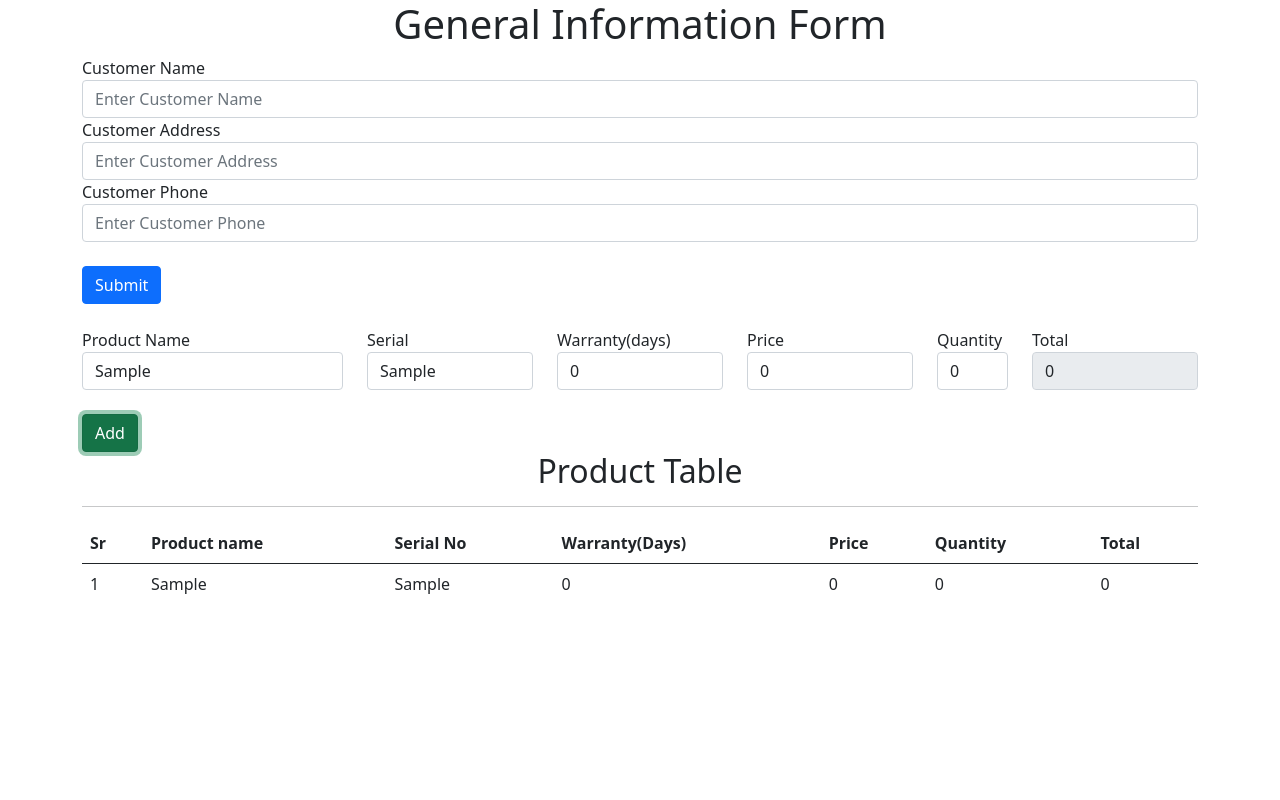
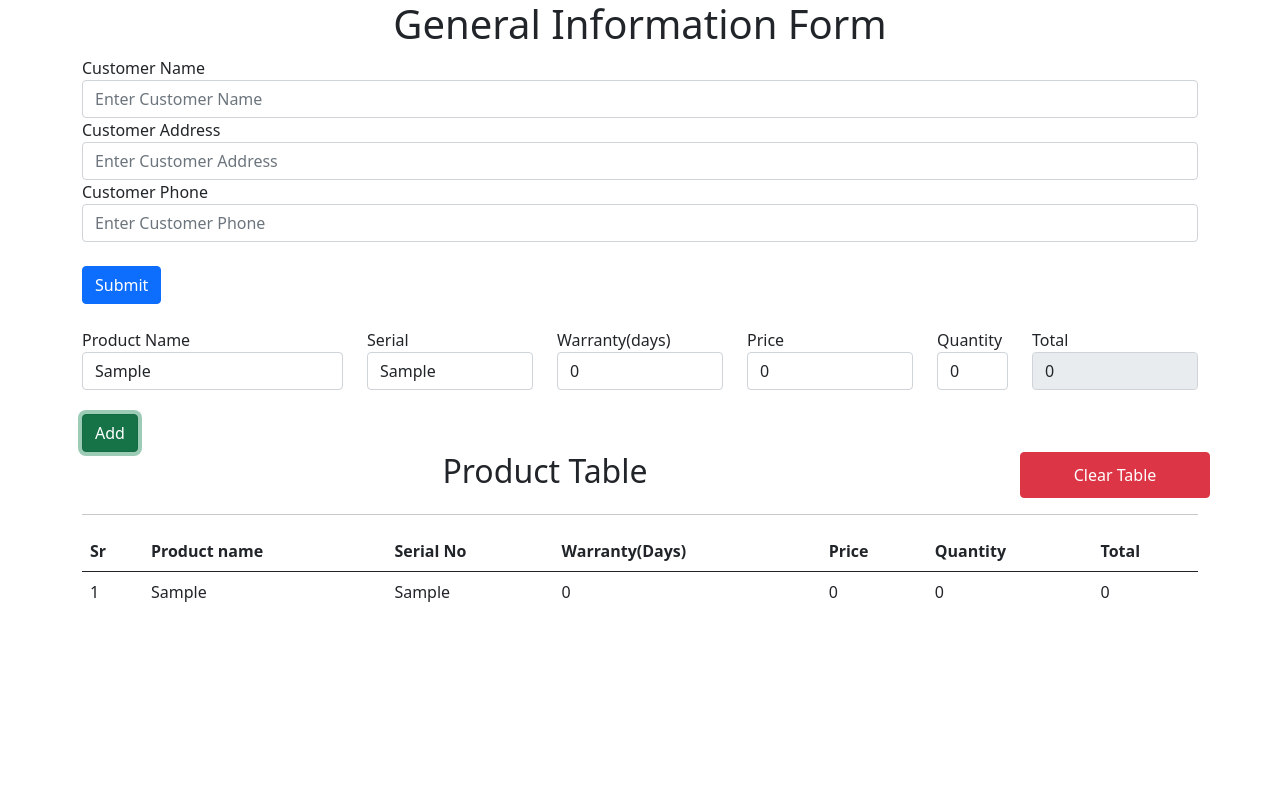
Before and after one commit to TahzidMahmud/receipt_print, a React (Create React App) app in the folder receipt/: page / in a window 1280 px wide. Both pictures are taken after typing "Sample", "Sample" into the empty fields and a click on the button "Add". Shown: the top 800 px of the page. Built offline with nearby package versions, Linux system fonts and the light colour scheme.

Commit message:
table clear button addede

```diff
--- a/receipt/src/components/Home.js
+++ b/receipt/src/components/Home.js
@@ -1,15 +1,34 @@
-import React from "react";
+import React, { useContext } from "react";
 import Form from "./form";
 import Productform from "./Productform";
 import { Table } from "./Table";
+import { DataContext } from "../App";
 const Home = () => {
+  const context = useContext(DataContext);
   return (
     <>
       <h1 className="text-center">General Information Form</h1>
       <Form />
       <br></br>
       <Productform></Productform>
-      <h2 className="text text-center">Product Table</h2>
+      <div className="row">
+        <h2 className="text text-center col-md-10 col-sm-10">Product Table</h2>
+        {context.State.length > 0 ? (
+          <button
+            className="btn btn-danger col-md-2 col-sm-2"
+            onClick={() => {
+              console.log("hit");
+              localStorage.removeItem("products");
+              window.location.reload();
+            }}
+          >
+            Clear Table
+          </button>
+        ) : (
+          <></>
+        )}
+      </div>
+
       <hr></hr>
       <Table />
     </>
--- a/receipt/src/components/Table.js
+++ b/receipt/src/components/Table.js
@@ -48,7 +48,7 @@ export const Table = () => {
         <div className="col-md-4 col-sm-4"></div>
         <div className="col-md-4 col-sm-4 d-flex flex-row-reverse ">
           <Link to="/print">
-            <button className="btn btn-lg btn-info text-light ">Print</button>
+            <button className="btn btn-lg btn-info text-light ">Proceed</button>
           </Link>
         </div>
       </div>
```
